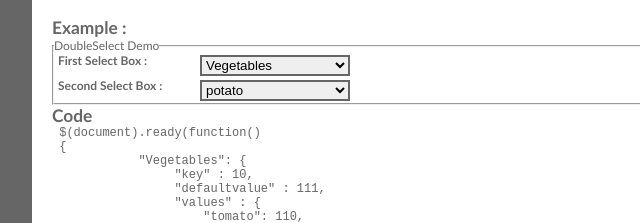
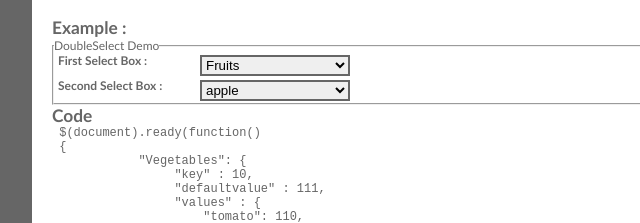
Before and after one commit to jogep/jquery-doubleselect, a plain HTML site: page demo.html in a window 1280 px wide. Shown: the part 157-380 px from the top of the page, 258-898 px from the left. Drawn offline with Linux system fonts and the light colour scheme.

```diff
--- a/demo.html
+++ b/demo.html
@@ -12,7 +12,15 @@
 		<script type="text/JavaScript">
  $(document).ready(function()
  {
-	    var selectoptions = {
+    var options = {
+                    preselectFirst : 20,
+                    preselectSecond : 213,
+                    emptyOption: true,
+                    emptyValue: '...',
+                    emptyKey: 'nothing'
+                   };
+
+    var selectoptions = {
     		"Vegetables": {
     	         "key" : 10,
                  "defaultvalue" : 111,
@@ -34,7 +42,7 @@
               }
     };
 
-	    $('#first').doubleSelect('second', selectoptions);
+	    $('#first').doubleSelect('second', selectoptions, options);
  });
         </script>
 	</head>
```
